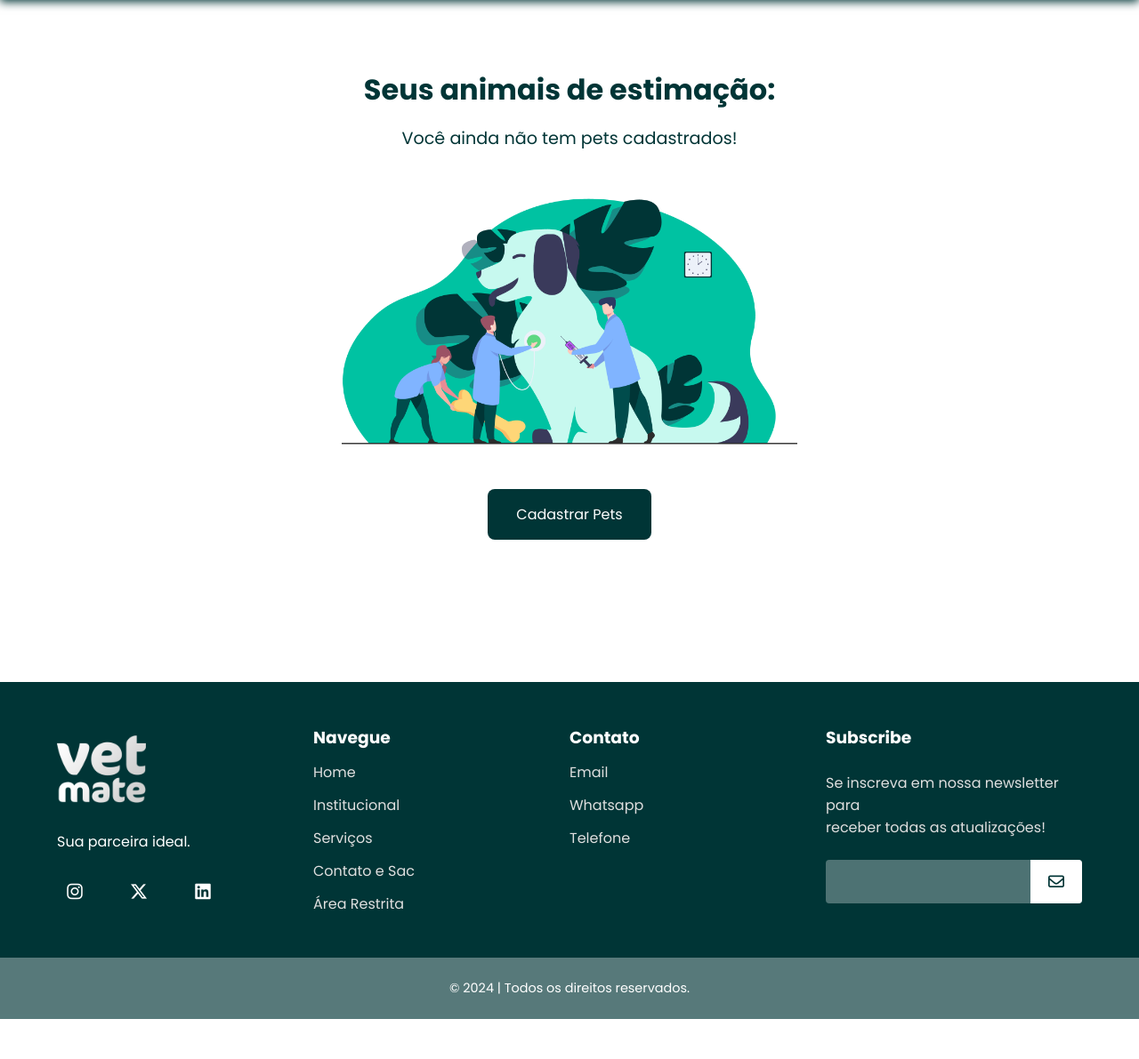
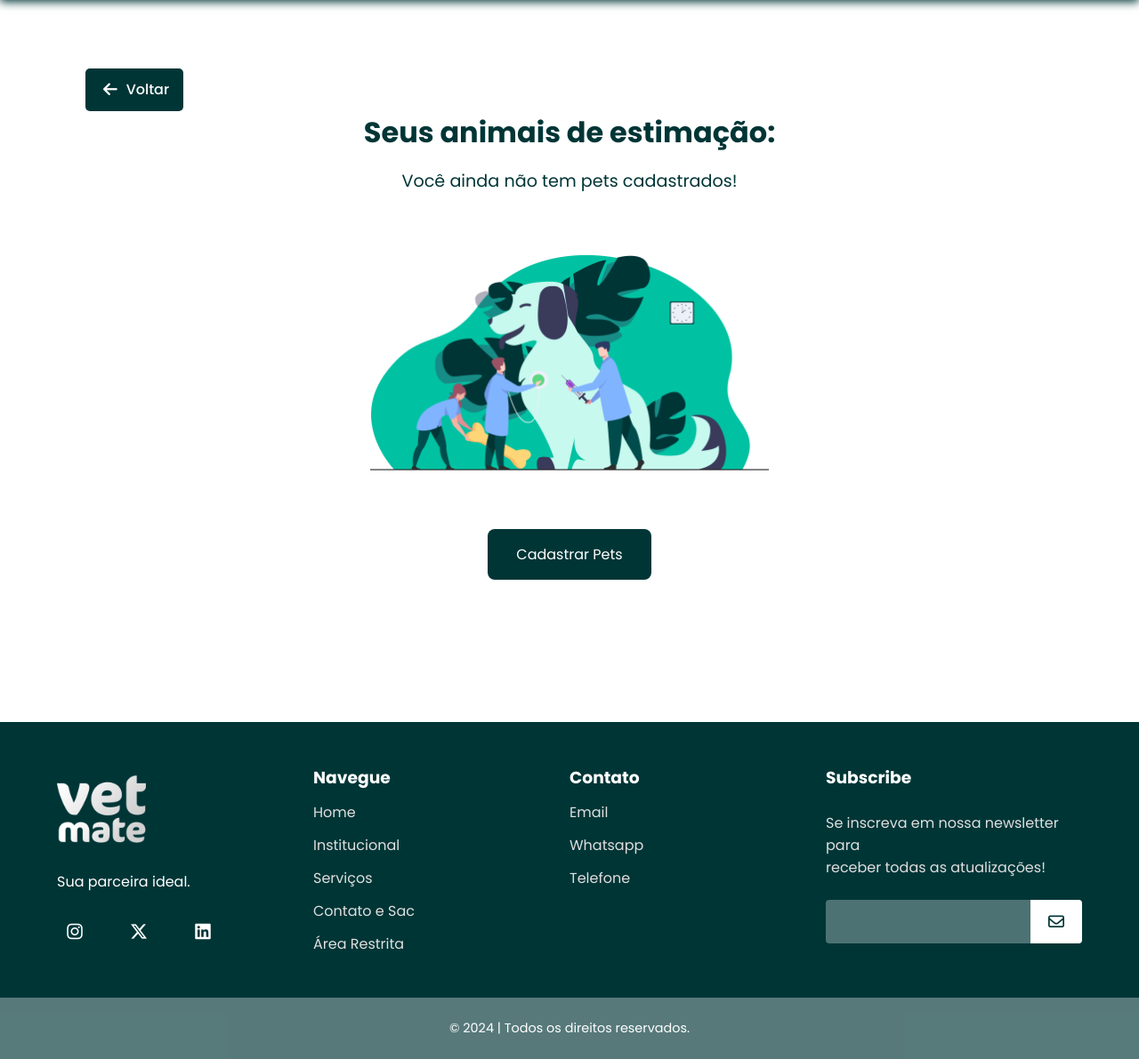
Before and after one commit to vlipe/VetMate, a PHP site: page /html/acompanhamento.html in a window 1280 px wide. Shown: the part 131-1322 px from the top of the page at 89% size. Before the commit the page ends 1277 px from the top, so only its background shows below. Run offline with PHP 8.4, Linux system fonts and the light colour scheme; some libraries are stand-ins or nearby versions.

Commit message:
adição de um botão "voltar" nas páginas: "buscador" e "acompanhamento".

```diff
--- a/VetMate/css/acompanhamento.css
+++ b/VetMate/css/acompanhamento.css
@@ -8,6 +8,10 @@ header {
     background-color: #003536;
     box-shadow: 0px 2px 10px #003536;
     margin-bottom: 6%;
+}
+
+button {
+    font-family: "Poppins", sans-serif;
 }
 
 .nav-bar {
@@ -340,6 +344,47 @@ header {
     }
 }
 
+a {
+    text-decoration: none;
+}
+
+.btn-voltar {
+    font-size: 1rem;
+    display: flex;
+    margin-left: 6rem;
+    height: 3em;
+    width: 110px;
+    align-items: center;
+    justify-content: center;
+    background-color: #eeeeee4b;
+    border-radius: 5px;
+    transition: all 0.2s linear;
+    font-weight: 500;
+    cursor: pointer;
+    border: none;
+    background: #003536;
+    color: white;
+}
+
+.btn-voltar i {
+    margin-right: 10px;
+    margin-left: 4px;
+    font-size: 18px;
+    transition: all 0.4s ease-in;
+    stroke: white;
+    fill: white;
+}
+
+.btn-voltar:hover i {
+    font-size: 1.2em;
+    transform: translateX(-3px);
+}
+
+.btn-voltar:hover {
+    box-shadow: 9px 9px 33px #d1d1d1, -9px -9px 33px #ffffff;
+    background: #00c2a2;
+}
+
 #h1-1 {
     color: #003536;
     font-size: 2rem;
@@ -357,11 +402,11 @@ header {
     display: flex;
     align-items: center;
     justify-content: center;
-    margin: 3rem 0rem;
+    margin: 4rem 0rem;
 }
 
 .ilustração img {
-    width: 40%;
+    width: 35%;
     height: 100%;
 }
 
@@ -373,10 +418,10 @@ header {
 }
 
 .button-1 a {
-   text-decoration: none;
+    text-decoration: none;
 }
 
-button {
+.btn-cadastro {
     background-color: #003536;
     color: white;
     text-align: center;
@@ -387,7 +432,7 @@ button {
     transition: 0.3s;
 }
 
-button:hover {
+.btn-cadastro:hover {
     background-color: #00c2a2;
     scale: 1.05;
 }
--- a/VetMate/html/acompanhamento.html
+++ b/VetMate/html/acompanhamento.html
@@ -99,6 +99,13 @@
 
     <main>
 
+        <a href="area-restrita-login.html">
+            <button class="btn-voltar">
+                <i class="fa-solid fa-arrow-left"></i>
+                <span>Voltar</span>
+            </button>
+        </a>
+
         <h1 id="h1-1">Seus animais de estimação:</h1>
 
         <p id="p-1">Você ainda não tem pets cadastrados!</p>
@@ -107,7 +114,7 @@
             <img src="../imagens/9228.png" alt="">
         </div>
 
-        <div class="button-1"> <a href="acompanhamento-cadastro.html"><button>Cadastrar Pets</button></a> </div>
+        <div class="button-1"> <a href="acompanhamento-cadastro.html"><button class="btn-cadastro">Cadastrar Pets</button></a> </div>
 
 
     </main>
@@ -194,6 +201,6 @@
 
     </footer>
 
-<script src="../js/acompanhamento.js"></script>
+    <script src="../js/acompanhamento.js"></script>
 
 </body>
```
Also changed, not shown: VetMate/css/buscador.css (+42 -0 lines), VetMate/html/buscador.html (+9 -51 lines).
